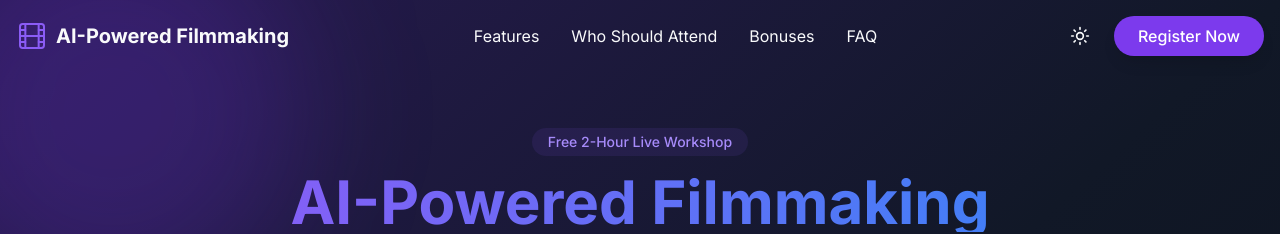
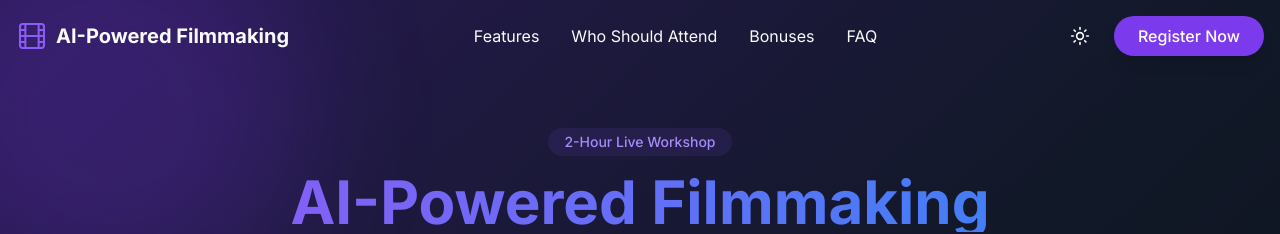
Before and after one commit to AdityaKumar1911/landing_page1, a React (Vite) app: page / in a window 1280 px wide. Shown: the top 234 px of the page. Built offline with nearby package versions, Linux system fonts and the light colour scheme.

Commit message:
new_update

```diff
--- a/src/components/Hero.tsx
+++ b/src/components/Hero.tsx
@@ -14,7 +14,7 @@ const Hero = () => {
       <div className="container mx-auto px-4 relative z-10">
         <div className="max-w-4xl mx-auto text-center">
           <AnimatedElement delay={100}>
-            <span className="inline-block px-4 py-1 bg-purple-500/10 text-purple-500 dark:text-purple-400 rounded-full text-sm font-medium mb-4">Free 2-Hour Live Workshop</span>
+            <span className="inline-block px-4 py-1 bg-purple-500/10 text-purple-500 dark:text-purple-400 rounded-full text-sm font-medium mb-4">2-Hour Live Workshop</span>
           </AnimatedElement>
 
           <AnimatedElement delay={200}>
--- a/src/components/Registration.tsx
+++ b/src/components/Registration.tsx
@@ -54,11 +54,11 @@ const Registration = () => {
                     </div>
                   </div>
 
-                  <div className="p-4 bg-purple-900/20 rounded-lg mb-6">
+                  {/* <div className="p-4 bg-purple-900/20 rounded-lg mb-6">
                     <p className="text-sm text-purple-200">
                       <span className="font-bold">Note:</span> The workshop will be recorded and available for replay for a limited time for all registered participants.
                     </p>
-                  </div>
+                  </div> */}
                 </div>
 
                 <div className="md:w-1/2">
@@ -83,11 +83,11 @@ const Registration = () => {
                     </p>
                   </div>
 
-                  <div className="mt-6 p-4 bg-blue-900/20 rounded-lg">
+                  {/* <div className="mt-6 p-4 bg-blue-900/20 rounded-lg">
                     <p className="text-sm text-blue-200">
                       <span className="font-bold">100% Satisfaction Guarantee:</span> If you're not completely satisfied with the workshop, we'll refund your payment - no questions asked.
                     </p>
-                  </div>
+                  </div> */}
                 </div>
               </div>
             </div>
```
